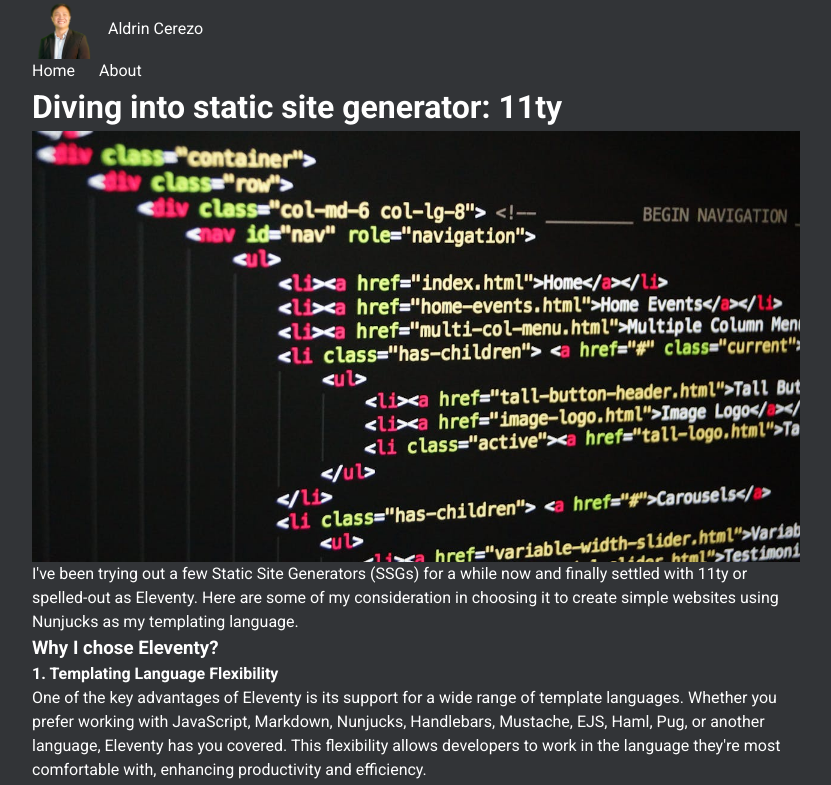
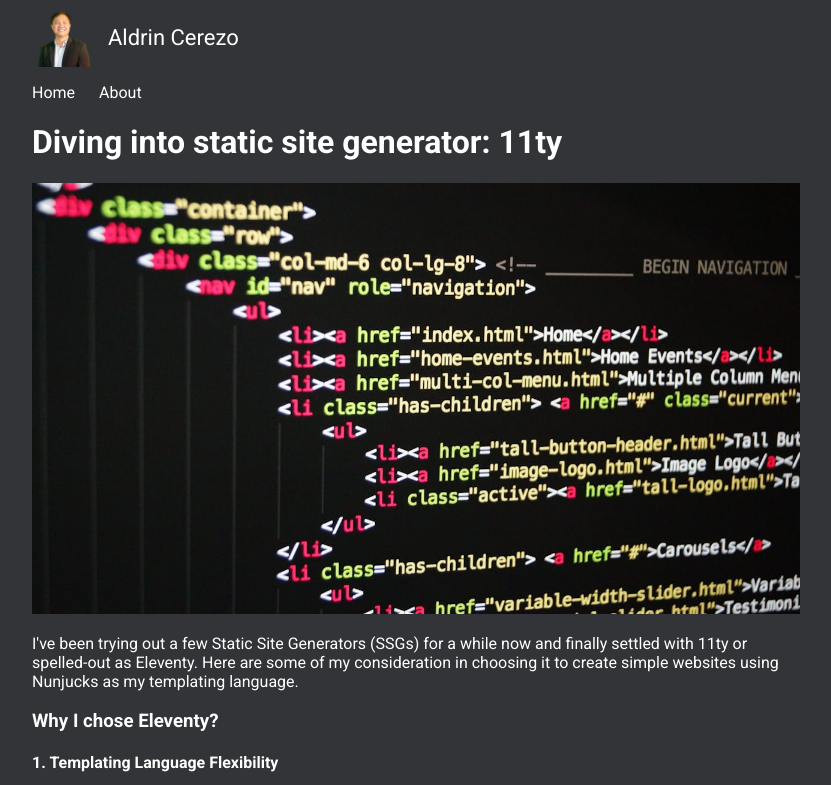
Before and after one commit to cerezoar/aldrin-cerezo-blog, an Eleventy site: page src/blog/diving-into-static-site-generator-11ty.md in a window 1280 px wide. Shown: the top 785 px of the page, without its empty margins (224-1055 px from the left). Built offline with nearby package versions, Linux system fonts and the light colour scheme; Eleventy itself is replaced by a stand-in of ours; files that its build step writes are made by us from their sources; files whose address does not match are found by name.

Commit message:
minor update on the global css

```diff
--- a/src/_includes/header.html
+++ b/src/_includes/header.html
@@ -1,5 +1,5 @@
 <div class="header-profile">
-    <img src="/assets/images/aldrin.png" alt="">
+    <img src="/assets/images/aldrin.png" alt="Aldrin Cerezo">
     <a href="/">Aldrin Cerezo</a>
 </div>
 <nav>
--- a/src/blog/diving-into-static-site-generator-11ty.md
+++ b/src/blog/diving-into-static-site-generator-11ty.md
@@ -8,7 +8,7 @@
 
 # {{title}}
 
-![Sample Photo](/assets/images/postID-1.jpg)
+![HTML sample code](/assets/images/postID-1.jpg)
 
 I've been trying out a few Static Site Generators (SSGs) for a while now and finally settled with 11ty or spelled-out as Eleventy. Here are some of my consideration in choosing it to create simple websites using Nunjucks as my templating language.
 
--- a/src/css/global.css
+++ b/src/css/global.css
@@ -1,6 +1,6 @@
 @import url('https://fonts.googleapis.com/css2?family=Handlee&display=swap');
 @import url('https://fonts.googleapis.com/css2?family=Roboto:ital,wght@0,100;0,300;0,400;0,500;0,700;0,900;1,100;1,300;1,400;1,500;1,700;1,900&display=swap');
-@import url('/reset.css');
+/* @import url('/reset.css'); */
 /* global */
 body {
     font-family: 'Roboto', Arial, Helvetica, sans-serif;
@@ -27,6 +27,11 @@
     align-items: center;
     gap: 1rem;
 }
+
+.header-profile a {
+    font-size: 22px;
+}
+
 header img {
     width: 60px;
 }
```
Also changed, not shown: 5 other files.
